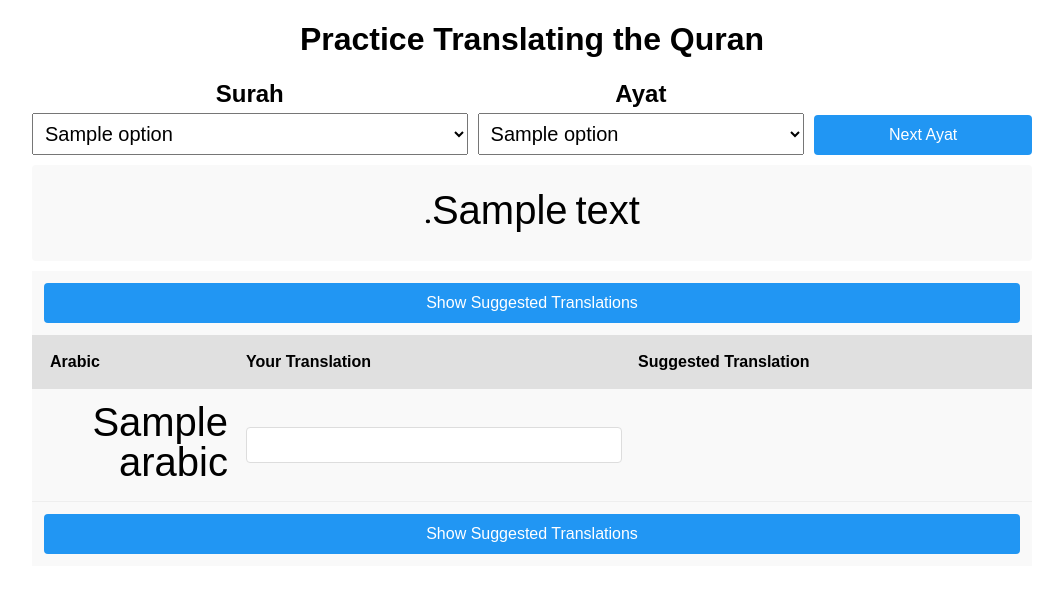
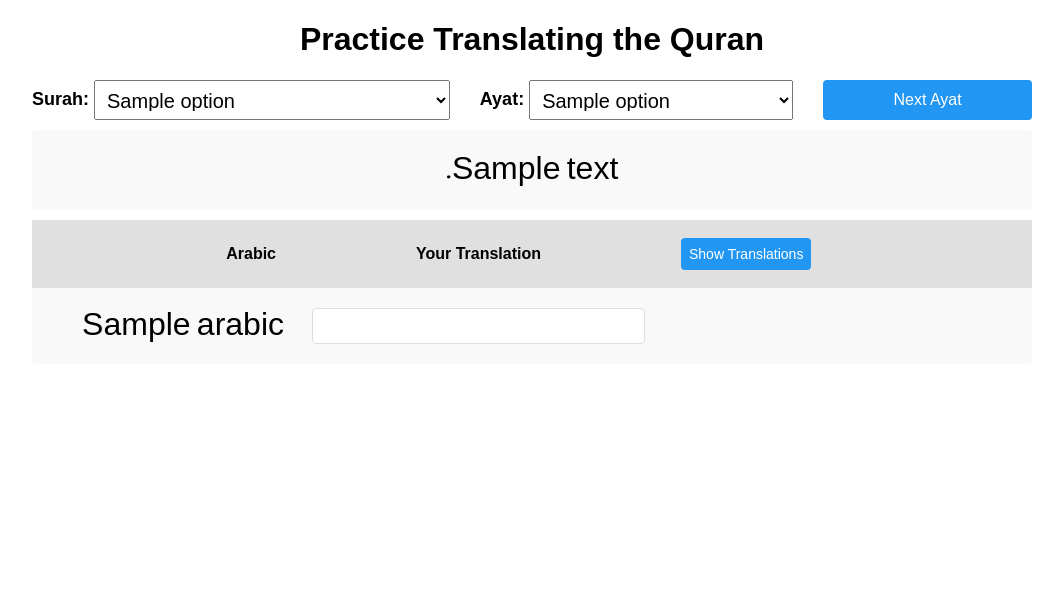
Before and after one commit to zainhussaini/quran-translation-practice, a Flask app: template flaskr/templates/index.html in a window 1280 px wide. Shown: the top 593 px of the page, without its empty margins (108-1171 px from the left). Run offline with Flask 3, Linux system fonts and the light colour scheme; the template is opened without the code that fills it: most values are stand-ins (such as "Sample title", 1, 10 or a date in 2020).

Commit message:
Make website work better on mobile.

```diff
--- a/flaskr/app.py
+++ b/flaskr/app.py
@@ -27,8 +27,8 @@ def home():
     translation_pairs = get_arabic_translation_pairs(selected_surah_number, selected_ayat)
     words_data = []
     for i, (arabic, translation) in enumerate(translation_pairs, start=1):
-        corpus_dict_link, corpus_word_link, lanes_link = get_links(selected_surah_number, selected_ayat, i)
-        words_data.append((arabic, translation, corpus_dict_link, corpus_word_link, lanes_link))
+        link_dict = get_links(selected_surah_number, selected_ayat, i)
+        words_data.append((arabic, translation, link_dict))
 
     result = {
         'surah': selected_surah_number,
--- a/flaskr/static/styles.css
+++ b/flaskr/static/styles.css
@@ -21,32 +21,37 @@ body {
 .selection-row {
     display: flex;
     align-items: flex-end;
-    gap: 10px;
+    gap: 30px;
     flex-wrap: wrap;
 }
 
 .selection-item {
     display: flex;
-    flex-direction: column;
+    flex-direction: row;
+    align-items: center;
     gap: 5px;
     min-width: 200px;
 }
 
 .selection-item:first-child {
     flex: 2;
+    min-width: 300px;
 }
 
 .selection-item:nth-child(2) {
     flex: 1.5;
+    min-width: 200px;
 }
 
 .selection-item:last-child {
     flex: 1;
+    min-width: 120px;
 }
 
 .selection-item h3 {
-    font-size: 24px;
+    font-size: 18px;
     margin: 0;
+    white-space: nowrap;
 }
 
 select {
@@ -72,7 +77,7 @@ h3 {
 
 .quran-text {
     font-family: 'Naskh', Arial, sans-serif;
-    font-size: 40px;
+    font-size: 32px;
     line-height: 2;
     direction: rtl;
     margin: 10px auto;
@@ -101,18 +106,47 @@ h3 {
 
 .grid-header {
     display: grid;
-    grid-template-columns: 1fr 2fr 2fr;
+    grid-template-columns: auto 2fr 2fr;
     background-color: #e0e0e0;
     font-weight: bold;
     padding: 10px;
+    align-items: center;
+    gap: 20px;
+}
+
+.grid-header .grid-cell {
+    display: flex;
+    justify-content: center;
+    align-items: center;
+}
+
+.grid-header .grid-cell:first-child {
+    justify-content: flex-end;
+}
+
+.grid-header .grid-cell:nth-child(2) {
+    justify-content: center;
+}
+
+.grid-header .grid-cell:last-child {
+    justify-content: flex-start;
+}
+
+.grid-header .control-button {
+    height: 32px;
+    font-size: 14px;
+    padding: 4px 8px;
+    margin: 0;
+    width: auto;
 }
 
 .grid-row {
     display: grid;
-    grid-template-columns: 1fr 2fr 2fr;
+    grid-template-columns: auto 2fr 2fr;
     padding: 8px 10px;
     border-bottom: 1px solid #eee;
     min-height: 60px;
+    gap: 20px;
 }
 
 .grid-row:last-child {
@@ -128,11 +162,12 @@ h3 {
 
 .grid-cell.arabic {
     font-family: 'Naskh', Arial, sans-serif;
-    font-size: 40px;
+    font-size: 32px;
     direction: rtl;
     line-height: 1;
-    padding: 8px 10px;
+    padding: 8px 0;
     text-align: right;
+    white-space: nowrap;
 }
 
 .translation-input {
@@ -217,6 +252,7 @@ h3 {
     height: 40px;
     white-space: nowrap;
     width: 100%;
+    min-width: 120px;
 }
 
 .control-button:hover {
--- a/flaskr/templates/index.html
+++ b/flaskr/templates/index.html
@@ -14,7 +14,7 @@
         <div class="container">
             <div class="selection-row">
                 <div class="selection-item">
-                    <h3>Surah</h3>
+                    <h3>Surah:</h3>
                     <select name="surah" id="surahSelect">
                         {% for option in surah_names %}
                         <option value="{{ loop.index }}" {% if result and result.surah|int == loop.index %}selected{% endif %}>{{ option }}</option>
@@ -22,7 +22,7 @@
                     </select>
                 </div>
                 <div class="selection-item">
-                    <h3>Ayat</h3>
+                    <h3>Ayat:</h3>
                     <select name="ayat" id="ayatSelect">
                         {% for option in ayat_numbers %}
                         <option value="{{ option }}" {% if result and result.ayat|int == option|int %}selected{% endif %}>{{ option }}</option>
@@ -41,15 +41,14 @@
 
         {% if result and result.words_data %}
         <div class="translation-grid">
-            <div class="grid-controls top">
-                <button id="showAnswersTop" class="control-button">Show Suggested Translations</button>
-            </div>
             <div class="grid-header">
                 <div class="grid-cell">Arabic</div>
                 <div class="grid-cell">Your Translation</div>
-                <div class="grid-cell">Suggested Translation</div>
+                <div class="grid-cell">
+                    <button id="showAnswers" class="control-button">Show Translations</button>
+                </div>
             </div>
-            {% for arabic, translation, corpus_dict_link, corpus_word_link, lanes_link in result.words_data %}
+            {% for arabic, translation, links_dict in result.words_data %}
             <div class="grid-row">
                 <div class="grid-cell arabic">{{ arabic }}</div>
                 <div class="grid-cell">
@@ -58,22 +57,19 @@
                 <div class="grid-cell translation hidden">
                     <div class="translation-text">{{ translation }}</div>
                     <div class="links">
-                        {% if corpus_word_link %}
-                        <a href="{{ corpus_word_link }}" target="_blank" class="link-item">Corpus Word</a>
+                        {% if links_dict['corpus_word_link'] %}
+                        <a href="{{ links_dict['corpus_word_link'] }}" target="_blank" class="link-item">Corpus Word</a>
                         {% endif %}
-                        {% if corpus_dict_link %}
-                        <a href="{{ corpus_dict_link }}" target="_blank" class="link-item">Corpus Dictionary</a>
+                        {% if links_dict['corpus_dictionary_link'] %}
+                        <a href="{{ links_dict['corpus_dictionary_link'] }}" target="_blank" class="link-item">Corpus Dictionary</a>
                         {% endif %}
-                        {% if lanes_link %}
-                        <a href="{{ lanes_link }}" target="_blank" class="link-item">Lanes Lexicon</a>
+                        {% if links_dict['lanes_lexicon_link'] %}
+                        <a href="{{ links_dict['lanes_lexicon_link'] }}" target="_blank" class="link-item">Lanes Lexicon</a>
                         {% endif %}
                     </div>
                 </div>
             </div>
             {% endfor %}
-            <div class="grid-controls bottom">
-                <button id="showAnswersBottom" class="control-button">Show Suggested Translations</button>
-            </div>
         </div>
         {% endif %}
     </div>
@@ -83,8 +79,45 @@
         const surahSelect = document.getElementById('surahSelect');
         const ayatSelect = document.getElementById('ayatSelect');
         const nextAyatButton = document.getElementById('nextAyat');
-        const showAnswersTopButton = document.getElementById('showAnswersTop');
-        const showAnswersBottomButton = document.getElementById('showAnswersBottom');
+        const showAnswersButton = document.getElementById('showAnswers');
+
+        // Function to calculate and set Arabic column width
+        function setArabicColumnWidth() {
+            const arabicCells = document.querySelectorAll('.grid-cell.arabic');
+            let maxWidth = 0;
+
+            // Create a temporary div to measure text width
+            const measureDiv = document.createElement('div');
+            measureDiv.style.position = 'absolute';
+            measureDiv.style.visibility = 'hidden';
+            measureDiv.style.whiteSpace = 'nowrap';
+            measureDiv.style.fontFamily = 'Naskh, Arial, sans-serif';
+            measureDiv.style.fontSize = '32px';
+            document.body.appendChild(measureDiv);
+
+            // Measure each Arabic cell
+            arabicCells.forEach(cell => {
+                measureDiv.textContent = cell.textContent;
+                const width = measureDiv.offsetWidth;
+                maxWidth = Math.max(maxWidth, width);
+            });
+
+            // Clean up
+            document.body.removeChild(measureDiv);
+
+            // Add padding and gap to the max width
+            maxWidth += 40; // 20px padding on each side
+
+            // Set the width on both the header and rows
+            const gridHeader = document.querySelector('.grid-header');
+            const gridRows = document.querySelectorAll('.grid-row');
+            const templateColumns = `${maxWidth}px 2fr 2fr`;
+
+            gridHeader.style.gridTemplateColumns = templateColumns;
+            gridRows.forEach(row => {
+                row.style.gridTemplateColumns = templateColumns;
+            });
+        }
 
         // Function to submit the form
         function submitForm() {
@@ -101,9 +134,10 @@
             });
 
             // Update button text
-            const newText = isHidden ? 'Hide Suggested Translations' : 'Show Suggested Translations';
-            showAnswersTopButton.textContent = newText;
-            showAnswersBottomButton.textContent = newText;
+            showAnswersButton.textContent = isHidden ? 'Hide Translations' : 'Show Translations';
+
+            // Recalculate width after showing/hiding translations
+            setArabicColumnWidth();
         }
 
         // Handle next ayat button click
@@ -159,9 +193,11 @@
         // Handle ayat change
         ayatSelect.addEventListener('change', submitForm);
 
-        // Handle showing/hiding answers for both buttons
-        showAnswersTopButton.addEventListener('click', toggleTranslations);
-        showAnswersBottomButton.addEventListener('click', toggleTranslations);
+        // Handle showing/hiding answers
+        showAnswersButton.addEventListener('click', toggleTranslations);
+
+        // Calculate width when the page loads
+        window.addEventListener('load', setArabicColumnWidth);
     </script>
 </body>
 
```
Also changed, not shown: other parts of flaskr/static/styles.css (+46 -4 lines), flaskr/morphology_parser.py (+11 -5 lines).
